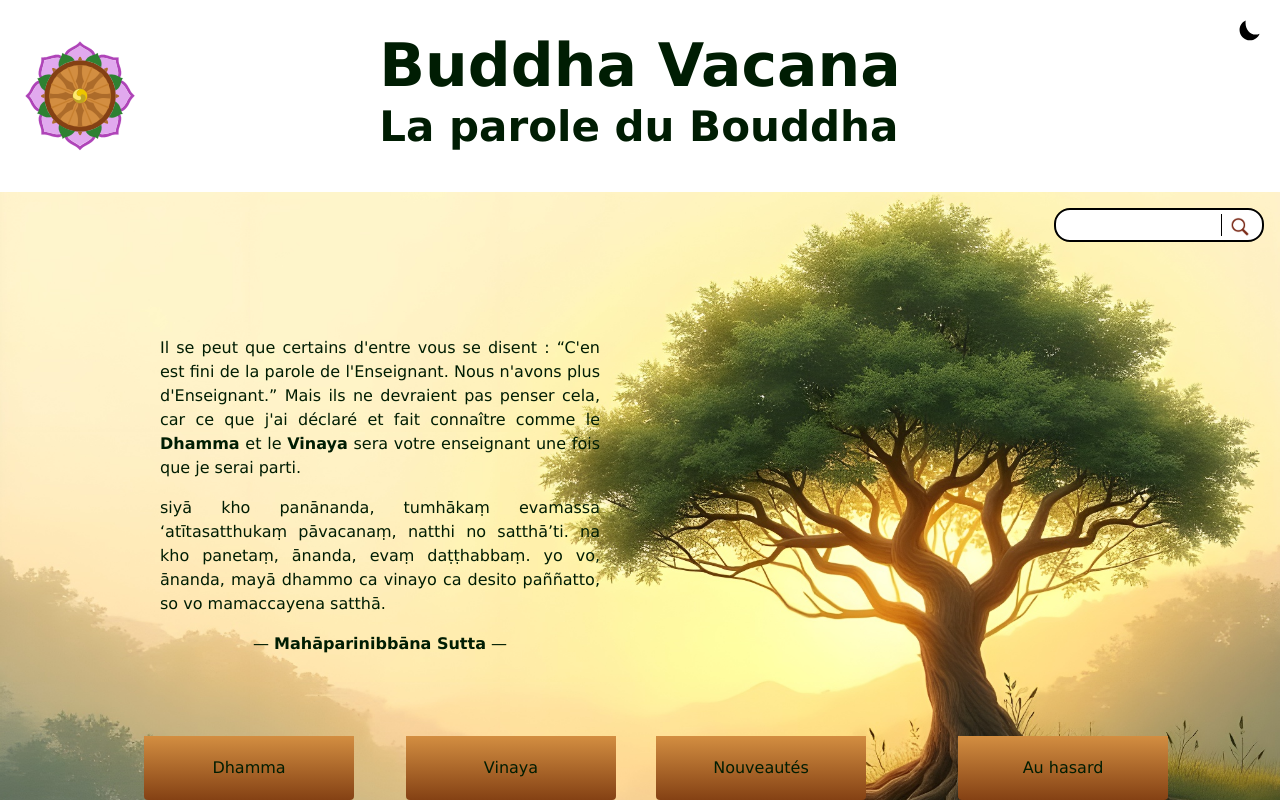
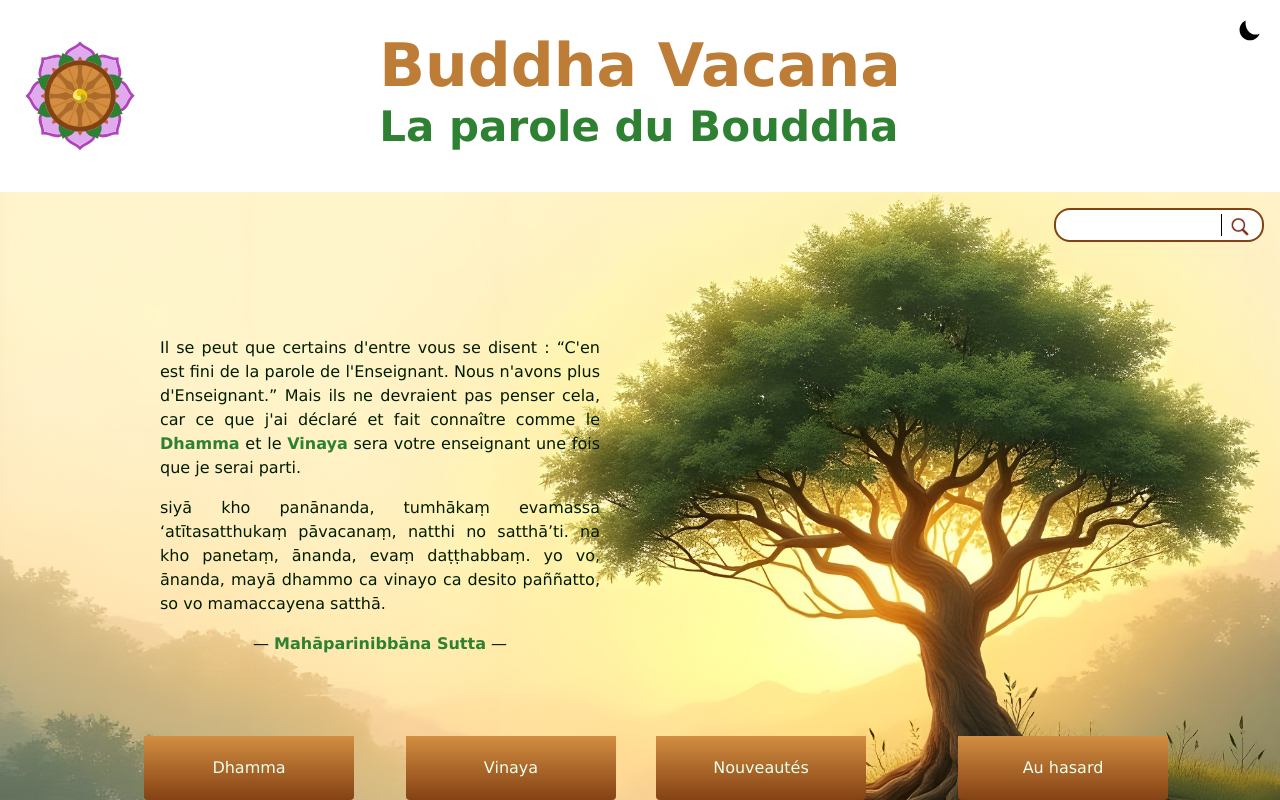
Before and after one commit to LaniakeanDev/buddha-vacana, a Next.js app: page / in a window 1280 px wide. Shown: the top 800 px of the page. Built offline with nearby package versions, Linux system fonts and the light colour scheme.

Commit message:
initial color setup complete

```diff
--- a/app/components/BVHero.tsx
+++ b/app/components/BVHero.tsx
@@ -14,36 +14,36 @@ export default function BVHero() {
       <BVSearchbar className="absolute top-4 right-4" />
       <div className="relative z-10 ml-36 pt-32 w-4/5">
         <div className="p-4 w-[472px]">
-          <p className="text-justify text-black mb-4">
+          <p className="text-justify !text-(--bvdarktext) mb-4">
             Il se peut que certains d'entre vous se disent : “C'en est fini de la parole de l'Enseignant. Nous n'avons
             plus d'Enseignant.” Mais ils ne devraient pas penser cela, car ce que j'ai déclaré et fait connaître comme
-            le <span className="font-bold text-bvprimary-green">Dhamma</span> et le{' '}
-            <span className="font-bold text-bvprimary-green">Vinaya</span> sera votre enseignant une fois que je serai
-            parti.
+            le <span className="font-bold !text-(--bvprimary-green)">Dhamma</span> et le{' '}
+            <span className="font-bold !text-(--bvprimary-green)">Vinaya</span> sera votre enseignant une fois que je
+            serai parti.
           </p>
-          <p className="text-justify text-black mb-4">
+          <p className="text-justify !text-(--bvdarktext) mb-4">
             siyā kho panānanda, tumhākaṃ evamassa ‘atītasatthukaṃ pāvacanaṃ, natthi no satthā’ti. na kho panetaṃ,
             ānanda, evaṃ daṭṭhabbaṃ. yo vo, ānanda, mayā dhammo ca vinayo ca desito paññatto, so vo mamaccayena satthā.
           </p>
           <p className="w-full text-center mb-16">
-            — <span className="font-bold text-bvprimary-green">Mahāparinibbāna Sutta</span> —
+            — <span className="font-bold !text-(--bvprimary-green)">Mahāparinibbāna Sutta</span> —
           </p>
         </div>
         <div className="flex flex-row justify-between">
           <div className="flex flex-row justify-between w-[472px]">
             <button className="primary-btn w-[210px]">
-              <p>Dhamma</p>
+              <p className="!text-(--bvwhite)">Dhamma</p>
             </button>
             <button className="primary-btn w-[210px]">
-              <p>Vinaya</p>
+              <p className="!text-(--bvwhite)">Vinaya</p>
             </button>
           </div>
           <div className="flex flex-row justify-between w-[512px]">
             <button className="primary-btn w-[210px]">
-              <p>Nouveautés</p>
+              <p className="!text-(--bvwhite)">Nouveautés</p>
             </button>
             <button className="primary-btn w-[210px]">
-              <p>Au hasard</p>
+              <p className="!text-(--bvwhite)">Au hasard</p>
             </button>
           </div>
         </div>
--- a/app/components/BVSearchbar.tsx
+++ b/app/components/BVSearchbar.tsx
@@ -8,7 +8,7 @@ interface BVSearchbarProps {
 export default function BVSearchbar({ className }: BVSearchbarProps) {
   return (
     <div
-      className={`border-2 border-bvrobe-dark rounded-2xl w-[210px] h-[34px] bg-white z-10 flex flex-row items-center ${className}`}
+      className={`border-2 border-(--bvrobe-dark) rounded-2xl w-[210px] h-[34px] bg-white z-10 flex flex-row items-center ${className}`}
     >
       <input type="text" className="w-4/5" />
       <div className="w-0 h-[22px] border-l-1 border-bvrobe-dark mr-2" />
--- a/app/components/header/BVHeader.tsx
+++ b/app/components/header/BVHeader.tsx
@@ -14,8 +14,8 @@ export default function BVHeader() {
         />
       </div>
       <h1>
-        <p className="text-6xl text-gold font-bold">Buddha Vacana</p>
-        <p className="text-[42px] text-white font-bold text-default">La parole du Bouddha</p>
+        <p className="text-6xl text-gold font-bold !text-(--maintitle-pl)">Buddha Vacana</p>
+        <p className="text-[42px] font-bold  !text-(--maintitle-fr)">La parole du Bouddha</p>
       </h1>
     </header>
   );
--- a/app/globals.css
+++ b/app/globals.css
@@ -20,20 +20,27 @@
   --bvlightgrey: #f8f8f8;
   --bvmdgrey: #e5e5e5;
   --bvgreytext: #7d7d7d;
+  --bvdarktext: #001d03;
+  --bvwhite: #eaffec;
   --font-dejavusans: 'Deja Vu Sans';
 }
 
 :root {
   --test: #001d03;
-  --text-default: #001d03;
+  --text-default: var(--bvdarktext);
   --bg-default: white;
   --card: var(--bvlightgrey);
+  --maintitle-fr: var(--bvprimary-green);
+  /* --maintitle-pl: red; */
+  --maintitle-pl: var(--bvrobe-regular);
 }
 
 .dark {
-  --text-default: #eaffec;
+  --text-default: var(--bvwhite);
   --bg-default: var(--bvdarkgreen);
   --card: var(--bvsemidarkgreen);
+  --maintitle-pl: var(--bvrobe-regular);
+  --maintitle-fr: var(--bvgold);
 }
 
 .hide-on-dark,
```
